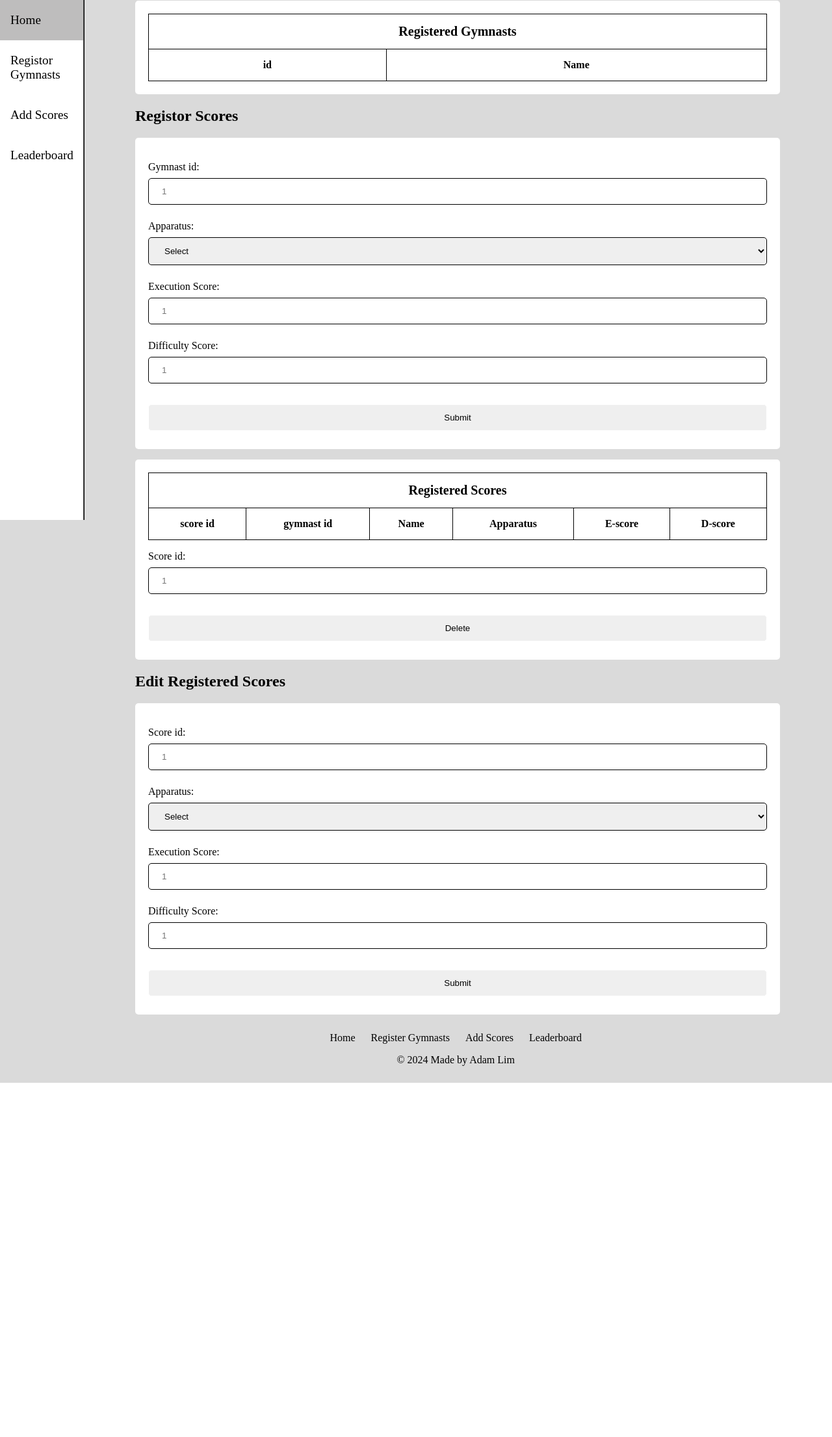
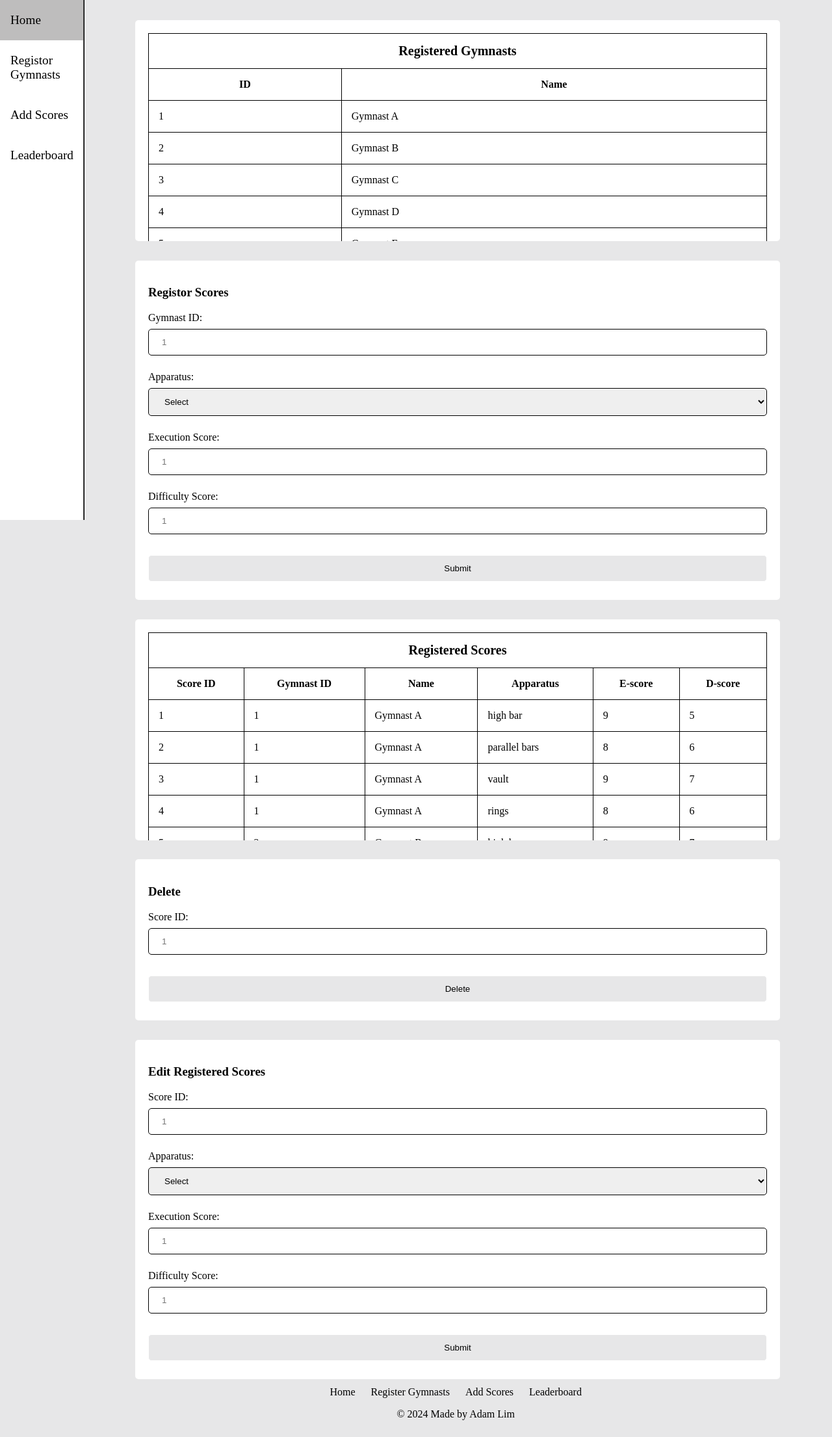
Before and after one commit to Adamlim21181/STAGS, a Flask app: page /addscores in a window 1280 px wide. Shown: the whole page at 65% size. Before the commit the page ends 1666 px from the top, so only its background shows below. Run offline with Flask 3, Linux system fonts and the light colour scheme; data comes from the database, SQL or seed files in the repository; both versions use the stored data as it was after the commit; data that the repository does not hold is empty.

Commit message:
made some improvements

```diff
--- a/routes.py
+++ b/routes.py
@@ -21,7 +21,7 @@ def gymnast():
         form1 = request.args.get('registorname')
         form2 = request.args.get('registorlevel')
         if form1 is not None and form2 is not None:
-            conn = sqlite3.connect('database')
+            conn = sqlite3.connect('database.db')
             cur = conn.cursor()
             sql = ("INSERT INTO gymnast (gymnast_name, level) VALUES(?,?)")
             cur.execute(sql, (form1, form2))
@@ -29,7 +29,7 @@ def gymnast():
             conn.close()
 
     #viewing registered gymnasts
-    conn = sqlite3.connect('database')
+    conn = sqlite3.connect('database.db')
     cur = conn.cursor()
     cur.execute("SELECT * FROM gymnast")
     regdata = cur.fetchall()
@@ -41,7 +41,7 @@ def gymnast():
     if len(request.args) > 0:
         delete = request.args.get('deleteid')
         if delete is not None:
-            conn = sqlite3.connect('database')
+            conn = sqlite3.connect('database.db')
             cur = conn.cursor()
 
             # Check if ID exists
@@ -66,7 +66,7 @@ def gymnast():
         name = request.args.get('newname')
         level = request.args.get('newlevel')
         if id is not None and name is not None and level is not None:
-            conn = sqlite3.connect('database')
+            conn = sqlite3.connect('database.db')
             cur = conn.cursor()
             sql = ("UPDATE gymnast SET gymnast_name = ?, level = ? WHERE gymnast_id = ?")
             cur.execute(sql, (name, level, id))
@@ -88,9 +88,9 @@ def gymnast():
 def scores():
 
     #viewing gymnasts that are in the database
-    conn = sqlite3.connect('database')
+    conn = sqlite3.connect('database.db')
     cur = conn.cursor()
-    cur.execute("SELECT * FROM gymnast")
+    cur.execute("SELECT gymnast.gymnast_id, gymnast.gymnast_name FROM gymnast")
     gymdata = cur.fetchall()
     conn.close()
 
@@ -114,7 +114,7 @@ def scores():
             conn.close()
 
     #Viewing the registered scores
-    conn = sqlite3.connect('database')
+    conn = sqlite3.connect('database.db')
     cur = conn.cursor()
     cur.execute("SELECT score_id, score.gymnast_id, gymnast.gymnast_name, apparatus.apparatus_name, escore, dscore FROM score INNER JOIN gymnast ON score.gymnast_id=gymnast.gymnast_id INNER JOIN apparatus ON score.apparatus_id=apparatus.apparatus_id ")
     scoredata = cur.fetchall()
@@ -126,7 +126,7 @@ def scores():
     if len(request.args) > 0:
         delete = request.args.get('deleteid')
         if delete is not None:
-            conn = sqlite3.connect('database')
+            conn = sqlite3.connect('database.db')
             cur = conn.cursor()
             # Check if ID exists
             cur.execute("SELECT * FROM score WHERE score_id = ?", (delete,))
@@ -173,7 +173,7 @@ def scores():
 #get and order the gymnasts levels in descending order
 @app.route('/scoredata')
 def scoredata():
-    conn = sqlite3.connect('database')
+    conn = sqlite3.connect('database.db')
     cur = conn.cursor()
     cur.execute("SELECT * FROM ( SELECT *, ROW_NUMBER() OVER(PARTITION BY level ORDER BY gymnast_id) AS num FROM gymnast ) AS ranked_gymnasts WHERE num = 1 ORDER BY level;")
     levels = cur.fetchall()
@@ -184,55 +184,55 @@ def scoredata():
 #get the levels in decending order
 @app.route('/scorelead/<level>')
 def level_leaderboard(level):
-    conn = sqlite3.connect('database')
+    conn = sqlite3.connect('database.db')
     cur = conn.cursor()
     cur.execute("SELECT score.* FROM score JOIN gymnast ON score.gymnast_id = gymnast.gymnast_id WHERE gymnast.level = ?", (level,))
     levels = cur.fetchall()
 
      # viewing overall leaderboard
-    conn = sqlite3.connect('database')
+    conn = sqlite3.connect('database.db')
     cur = conn.cursor()
     cur.execute("SELECT score.gymnast_id, gymnast.gymnast_name, SUM(score.dscore + score.escore) AS total FROM gymnast JOIN score ON score.gymnast_id = gymnast.gymnast_id JOIN apparatus ON score.apparatus_id = apparatus.apparatus_id WHERE gymnast.level = ? GROUP BY score.gymnast_id, gymnast.gymnast_name ORDER BY total DESC  ", (level,))
     overalldata = cur.fetchall()
     conn.close()
 
     #viewing floor leaderboard
-    conn = sqlite3.connect('database')
+    conn = sqlite3.connect('database.db')
     cur = conn.cursor()
     cur.execute("SELECT score.gymnast_id, gymnast.gymnast_name, score.dscore,score.escore, (score.dscore + score.escore) AS total FROM gymnast JOIN score ON score.gymnast_id = gymnast.gymnast_id JOIN apparatus ON score.apparatus_id = apparatus.apparatus_id WHERE apparatus.apparatus_id = 6 and gymnast.level = ? ORDER BY total DESC ", (level,))
     floordata = cur.fetchall()
     conn.close()
 
     #viewing pommel leaderboard
-    conn = sqlite3.connect('database')
+    conn = sqlite3.connect('database.db')
     cur = conn.cursor()
     cur.execute("SELECT score.gymnast_id, gymnast.gymnast_name, score.dscore,score.escore, (score.dscore + score.escore) AS total FROM gymnast JOIN score ON score.gymnast_id = gymnast.gymnast_id JOIN apparatus ON score.apparatus_id = apparatus.apparatus_id WHERE apparatus.apparatus_id = 5 and gymnast.level = ? ORDER BY total DESC ", (level,))
     pommeldata = cur.fetchall()
     conn.close()
 
     #viewing rings leaderboard
-    conn = sqlite3.connect('database')
+    conn = sqlite3.connect('database.db')
     cur = conn.cursor()
     cur.execute("SELECT score.gymnast_id, gymnast.gymnast_name, score.dscore,score.escore, (score.dscore + score.escore) AS total FROM gymnast JOIN score ON score.gymnast_id = gymnast.gymnast_id JOIN apparatus ON score.apparatus_id = apparatus.apparatus_id WHERE apparatus.apparatus_id = 4 and gymnast.level = ? ORDER BY total DESC ", (level,))
     ringsdata = cur.fetchall()
     conn.close()
 
     #viewing vault leaderboard
-    conn = sqlite3.connect('database')
+    conn = sqlite3.connect('database.db')
     cur = conn.cursor()
     cur.execute("SELECT score.gymnast_id, gymnast.gymnast_name, score.dscore, score.escore, (score.dscore + score.escore) AS total FROM gymnast JOIN score ON score.gymnast_id = gymnast.gymnast_id JOIN apparatus ON score.apparatus_id = apparatus.apparatus_id WHERE apparatus.apparatus_id = 3 and gymnast.level = ? ORDER BY total DESC ", (level,))
     vaultdata = cur.fetchall()
     conn.close()
 
     #viewing parellel bar leaderboard
-    conn = sqlite3.connect('database')
+    conn = sqlite3.connect('database.db')
     cur = conn.cursor()
     cur.execute("SELECT score.gymnast_id, gymnast.gymnast_name, score.dscore,score.escore, (score.dscore + score.escore) AS total FROM gymnast JOIN score ON score.gymnast_id = gymnast.gymnast_id JOIN apparatus ON score.apparatus_id = apparatus.apparatus_id WHERE apparatus.apparatus_id = 2 and gymnast.level = ? ORDER BY total DESC ", (level,))
     pbardata = cur.fetchall()
     conn.close()
 
     #viewing high bars leaderboard
-    conn = sqlite3.connect('database')
+    conn = sqlite3.connect('database.db')
     cur = conn.cursor()
     cur.execute("SELECT score.gymnast_id, gymnast.gymnast_name, score.dscore, score.escore, (score.dscore + score.escore) AS total FROM gymnast JOIN score ON score.gymnast_id = gymnast.gymnast_id JOIN apparatus ON score.apparatus_id = apparatus.apparatus_id WHERE apparatus.apparatus_id = 1 and gymnast.level = ? ORDER BY total DESC ", (level,))
     highbardata = cur.fetchall()
--- a/static/style.css
+++ b/static/style.css
@@ -2,7 +2,7 @@
 body, html {
   height: 100%;
   margin: 0;
-  background-color: #dadada;
+  background-color: rgb(231, 231, 232);
 }
 
 .bold {
@@ -15,11 +15,12 @@ body, html {
   margin-right: 5%;
   padding: 1px 16px;
 	font-family:'Times New Roman', Times, serif;
+  color: #000000;
 }
 
 /* Home Page */
 #step1, #step2, #step3, #step4 {
-  background-color: #ffffff;
+  background-color: #ffffff ; /*this*/
   padding: 12px 20px;
   margin: 8px 0;  width: 100%;
   text-align: center;
@@ -41,7 +42,7 @@ body, html {
 .dropdown-content {
     display: none;
     position: relative;
-    background-color: #f1f1f1;
+    background-color: #ffffff; /*this*/
     min-width: 160px;
     overflow: auto;
     box-shadow: 0px 8px 16px 0px rgba(0,0,0,0.2);
@@ -59,7 +60,7 @@ ul {
   margin: 0;
   padding: 0;
   width: 10%;
-  background-color: #ffffff;
+  background-color: #ffffff;  /*this*/
   position: fixed;
   height: 100%;
   border-right-style: ridge;
@@ -70,7 +71,7 @@ ul {
 li a {
   font-size: 120%;
   display: block;
-  color: #000;
+  color: #000000;   /**/
   padding: 20px 16px;
   text-decoration: none;
 }
@@ -108,6 +109,7 @@ input[type=submit] {
   display: inline-block;
   border: 1px solid #ffffff;
   border-radius: 5px;
+  background-color: rgb(231, 231, 232);
   box-sizing: border-box;
   cursor: pointer;
 }
@@ -118,8 +120,9 @@ input[type=submit]:hover {
 
 .forms {
   border-radius: 5px;
-  background-color: #ffffff;
+  background-color: #ffffff;      /*this*/
   padding: 20px;
+  margin-top: 3%;
 }
 
 /* tables */
@@ -140,8 +143,12 @@ table {
 
 .tables {
   border-radius: 5px;
-  background-color: #ffffff;
+  background-color: #ffffff;  /*this*/
   padding: 20px;
+  overflow-y: scroll;
+  position: sticky;
+  height: 300px;
+  margin-top: 3%;
 }
 
 #tableheader {
@@ -150,14 +157,14 @@ table {
 
 /* leaderboard links */
 #codelinks {
-  background-color: #ffffff;
+  background-color: #ffffff;  /*this*/
   border-radius: 5px;
   padding: 1px 10px;
 }
 
 #leadlink {
   text-decoration: none;
-  color: #000;
+  color: #000000; /**/
   width: 100%;
   padding: 12px 20px;
   margin: 8px 0;
@@ -166,11 +173,15 @@ table {
   border-radius: 5px;
   box-sizing: border-box;
   cursor: pointer;
-  background-color: rgb(229, 227, 227);
+  background-color: rgb(231, 231, 232); /*this*/
 }
 
 #leadlink:hover{
   background-color: rgb(190, 189, 189);
+}
+
+.drpbutton {
+  background-color: #ffffff;
 }
 
 /* Footer */
@@ -184,6 +195,6 @@ table {
 
 .footer-links a {
   text-decoration: none;
-  color: #000;
+  color: #000000; /**/
   padding: 10px;
 }
--- a/templates/score.html
+++ b/templates/score.html
@@ -12,7 +12,7 @@
                 <th id="tableheader" colspan="2">Registered Gymnasts</th>
             </tr>
             <tr>
-                <th>id</th>
+                <th>ID</th>
                 <th>Name</th>
             </tr>
             {% for row in gymdata %}
@@ -25,14 +25,11 @@
         </table>
     </div>
 
-    <p></p>
-    <h2>Registor Scores</h2>
-    <p></p>
-
     <div class="forms">
+        <h3>Registor Scores</h3>
         <!--Form to input data to add scores to the database-->
         <form>
-            <p>Gymnast id: <input type="number" name = "addgymnastid" placeholder="1" required></p>
+            <p>Gymnast ID: <input type="number" name = "addgymnastid" placeholder="1" required></p>
             <p>Apparatus: <select name = "app" required></p>
                 <option value="" disabled hidden selected>Select</option>
                 <option value="1">High Bar</option>
@@ -48,8 +45,6 @@
         </form>
     </div>
 
-    <p></p>
-    <p></p>
     <!--A table to view the registerd scores in the database-->
     <div class="tables">
         <table>
@@ -57,8 +52,8 @@
                 <th id="tableheader" colspan="6">Registered Scores</th>
             </tr>
             <tr>
-                <th>score id</th>
-                <th>gymnast id</th>
+                <th>Score ID</th>
+                <th>Gymnast ID</th>
                 <th>Name</th>
                 <th>Apparatus</th>
                 <th>E-score</th>
@@ -73,25 +68,25 @@
             {% endfor %}
         </table>
 
-        <form id="delete">
-            <p> Score id: <input type="number" name="deleteid" placeholder="1" required></p>
-            <input type="submit" value="Delete">
-        </form>
-
         {% if delete_error %}
             <p style="color: red;">{{ delete_error }}</p>
         {% endif %}
 
     </div>
 
-    <p></p>
-    <h2>Edit Registered Scores</h2>
-    <p></p>
+    <div class="forms">
+        <h3>Delete</h3>
+        <form id="delete">
+            <p> Score ID: <input type="number" name="deleteid" placeholder="1" required></p>
+            <input type="submit" value="Delete">
+        </form>
+    </div>
 
     <div class="forms">
+        <h3>Edit Registered Scores</h3>
         <!--Form to edit any scores or change apparatuses in the database-->
         <form>
-            <p>Score id: <input type ="number" name = "scoreid" placeholder = "1" required></p>
+            <p>Score ID: <input type ="number" name = "scoreid" placeholder = "1" required></p>
             <p>Apparatus: <select name = "appid" required></p>
                 <option value="" disabled hidden selected>Select</option>
                 <option value="1">High Bar</option>
@@ -110,9 +105,7 @@
             <p style="color: red;">{{ msg }}</p>
         {% endif %}
     </div>
-    <p></p>
-    <p></p>
-    <p></p>
+
 </div>
 
 {% endblock %}
```
Also changed, not shown: templates/gymnast.html (+12 -13 lines), templates/scorelead.html (+7 -7 lines), database.db (added), 1 other file.
